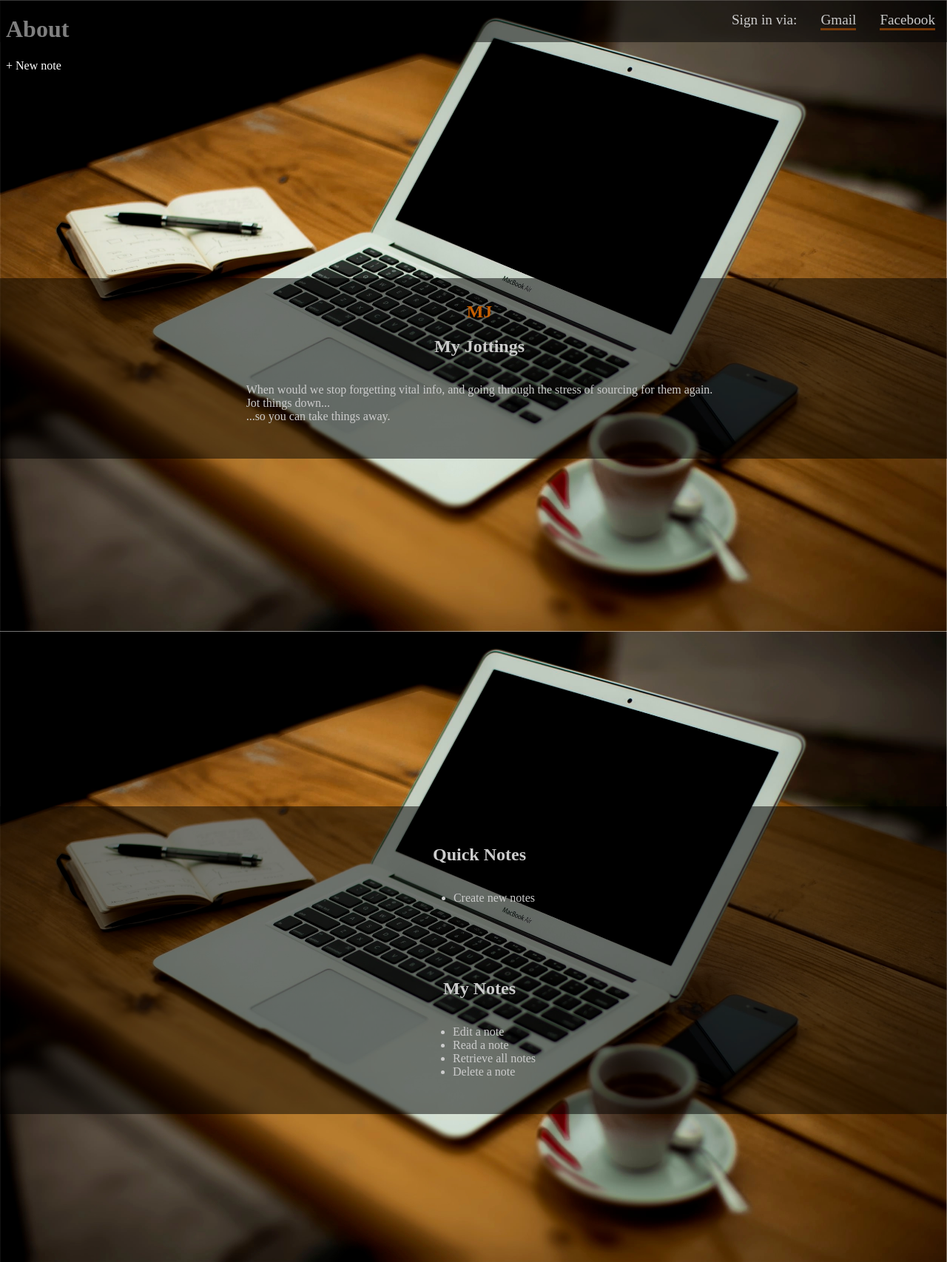
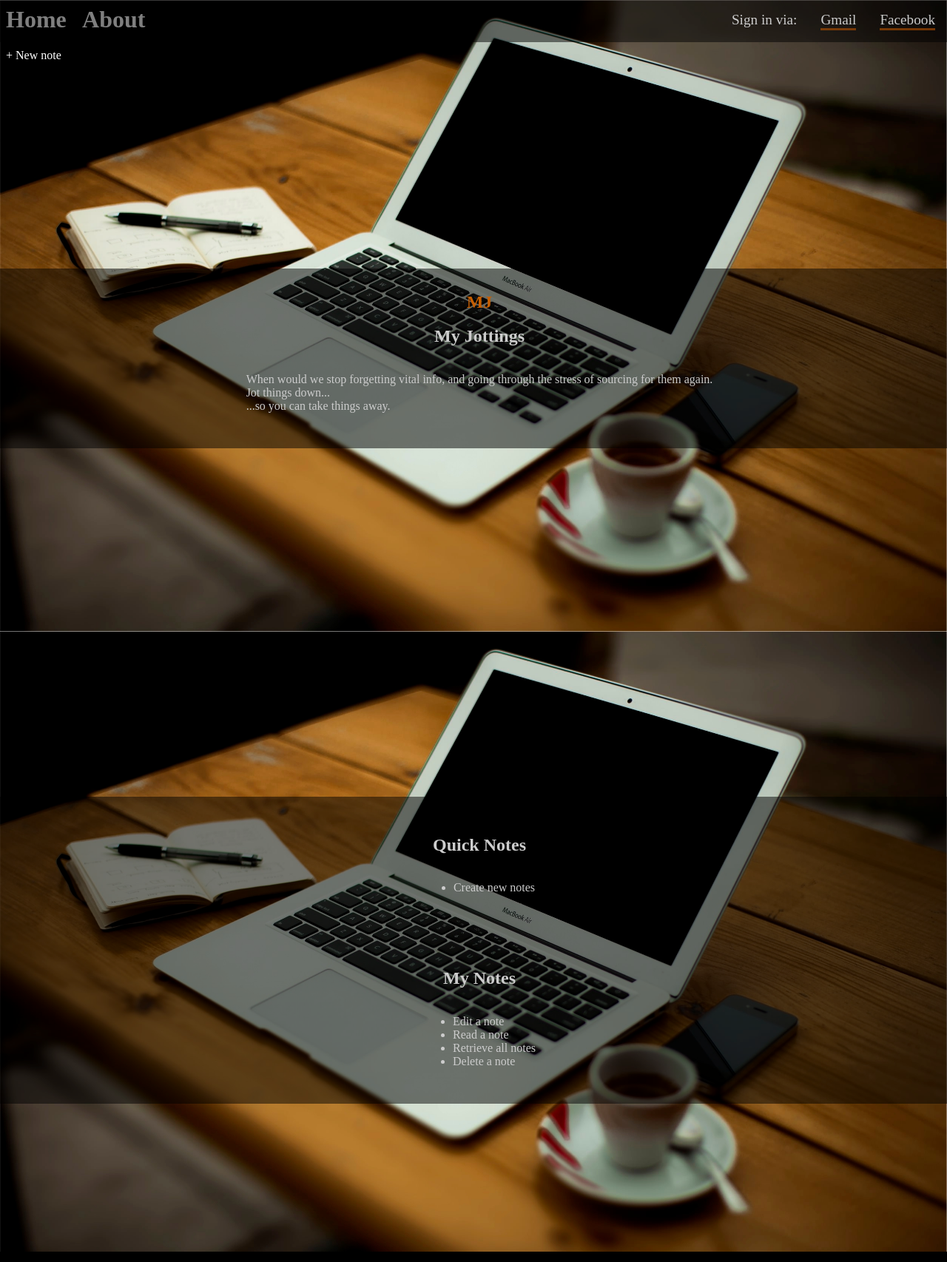
Before and after one commit to Maysummer/notes_app, a Django app: page / in a window 1280 px wide. Shown: the whole page at 74% size. Run offline with Django 3.2, Linux system fonts and the light colour scheme.

Commit message:
Add files via upload

```diff
--- a/notes/templates/notes/about.html
+++ b/notes/templates/notes/about.html
@@ -3,6 +3,6 @@
 {% block content %}
 
 <h1>About page</h1>
-<p>This is a notes app, where you can oen down your many thoughts, edit or delete them</p>
+<p>This is a notes app, where you can pen down your many thoughts, edit or delete them</p>
 
 {% endblock content %}
--- a/notes/templates/notes/base.html
+++ b/notes/templates/notes/base.html
@@ -1,4 +1,3 @@
-<!DOCTYPE html>
 {% load static %}
 <html>
     <head>
@@ -11,13 +10,13 @@
         </style>
     </head>
     <body>
-        <div>
+        <div class="body">
             <header>
                 <div class="nav-right">
-                <h1><a href="{% url 'about' %}">About</a></h1>
+                <h1><a href="{% url 'index' %}">Home</a> | <a href="{% url 'about' %}">About</a></h1>
                 </div>
                 <div class="nav-right">
-                    <a href="{% url 'note_new' %}">+ New note</a>
+                <a href="{% url 'note_new' %}">+ New note</a>
                 </div>
             </header>
 
--- a/notes/templates/notes/index.html
+++ b/notes/templates/notes/index.html
@@ -3,15 +3,14 @@
 {% block content %}
 
 {% load static %}
-
 <title>MJ: My Jottings</title>
 <meta name="viewport" content="width=device-width, initial-scaled=1">
 <link rel="stylesheet" type="text/css" href="{% static 'notes/style.css' %}">
 
 <header class="header">
     <div class="header-text">Sign in via:</div>
-    <a href="https://gmail.com" class="header-link">Gmail</a>
-    <a href="https://facebook.com" class="header-link">Facebook</a>
+    <a href="#" class="header-link">Gmail</a>
+    <a href="#" class="header-link">Facebook</a>
 </header>
 
 <section class="landing-section landing-main">
@@ -32,15 +31,15 @@
 </section>
 
 <section class="landing-section landing-features">
-    <section class="landing-feature">
+    <section class="landing-feature feature-notes-services">
         <h2>Quick <span class="brand-text">No</span>tes</h2>
         <ul>
             <li>Create new notes</li>
         </ul>
     </section>
 
-    <section class="landing-feature">
-        <h2>My <span class="brand-text">N</span>otes</h2>
+    <section class="landing-feature feature-notifications">
+        <h2>My <span class="brand-tex">N</span>otes</h2>
         <ul>
             <li>Edit a note</li>
             <li>Read a note</li>
@@ -52,7 +51,7 @@
 
     {% for note in object_list %}
         <div class="note-entry">
-            <h2><a href="{% url 'post_detail' notes.pk%}">{{ note.title }}</a></h2>
+            <h2><a href="{% url 'note_detail' notes.pk%}">{{ note.title }}</a></h2>
             <p>{{ note.body }}</p>
         </div>
     {% endfor %}
--- a/notes/templates/notes/note_new.html
+++ b/notes/templates/notes/note_new.html
@@ -1,8 +1,9 @@
+{% extends 'notes/base.html' %}
 
 {% block content %}
-    <h1 >New Note</h1>
+    <h1>New Note</h1>
     <form action="" method="post">{% csrf_token %}
-        {{ form.as_p }}
+        {{ form.as_p}}
         <input type="submit" value="Save" />
     </form>
 {% endblock content %}
```
